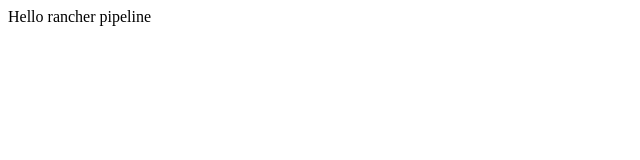
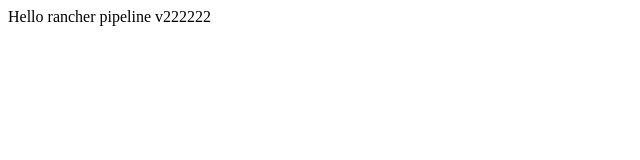
Before and after one commit to hieunt84/rancher-cicd, a plain HTML site: page index.html in a window 1280 px wide. Shown: the full height of the page, 0-640 px from the left. Drawn offline with Linux system fonts and the light colour scheme.

Commit message:
update souce code index.html v2

```diff
--- a/index.html
+++ b/index.html
@@ -1 +1 @@
-<h>Hello rancher pipeline</h>
+<h>Hello rancher pipeline v222222</h>
```
